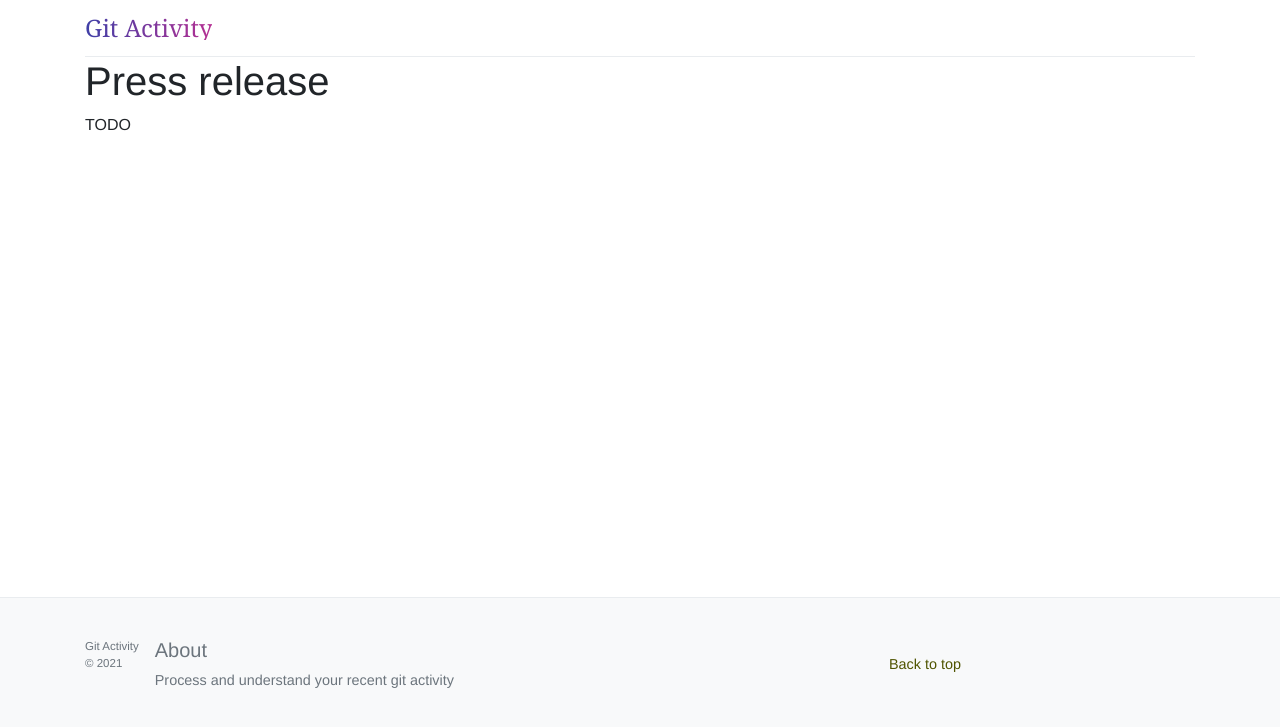
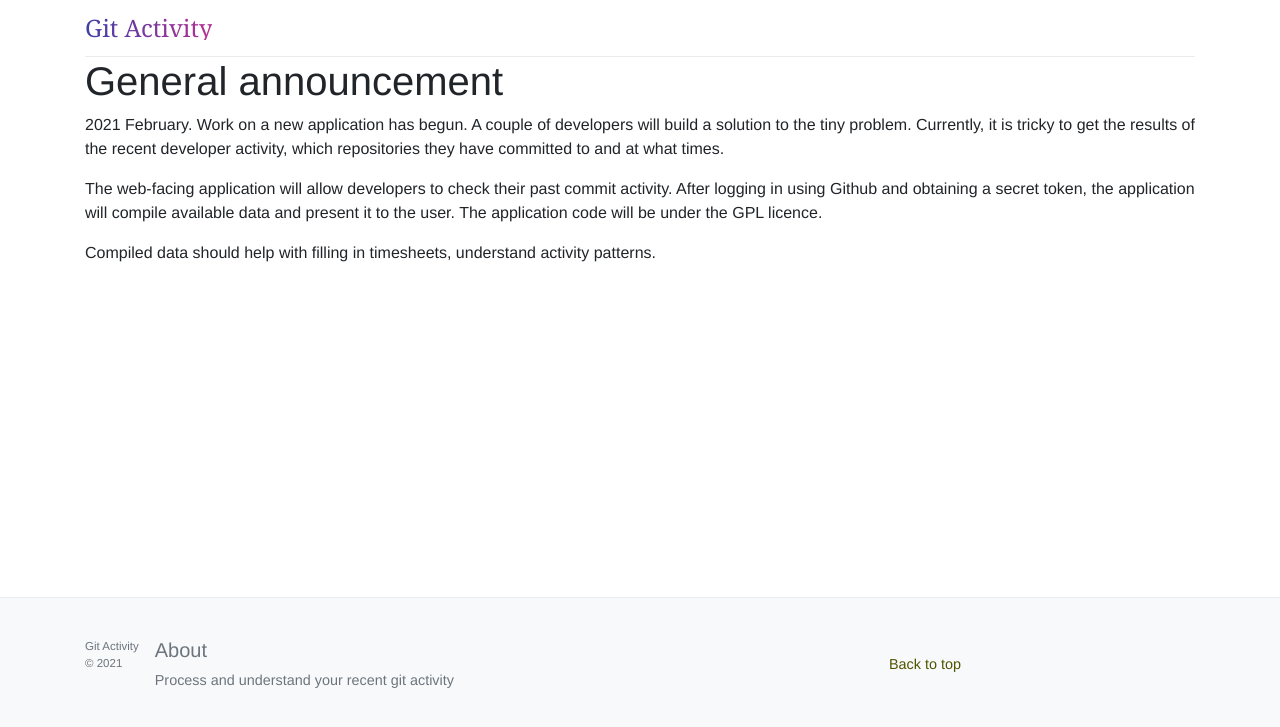
Before and after one commit to Dasmicrobot/github-activity-web, a Jekyll site: the page built from index.html, in a window 1280 px wide. Shown: the top 727 px of the page. Built offline with Jekyll 4.4.1, drawn with Linux system fonts in a browser that asks for light colours.

Commit message:
general announcement

```diff
--- a/index.html
+++ b/index.html
@@ -4,7 +4,9 @@ layout: default
 
 <div class="row">
   <div class="col">
-    <h1>Press release</h1>
-    <p>TODO</p>
+    <h1>General announcement</h1>
+    <p>2021 February. Work on a new application has begun. A couple of developers will build a solution to the tiny problem. Currently, it is tricky to get the results of the recent developer activity, which repositories they have committed to and at what times.</p>
+    <p>The web-facing application will allow developers to check their past commit activity. After logging in using Github and obtaining a secret token, the application will compile available data and present it to the user. The application code will be under the GPL licence.</p>
+    <p>Compiled data should help with filling in timesheets, understand activity patterns.</p>
   </div>
 </div>
```
